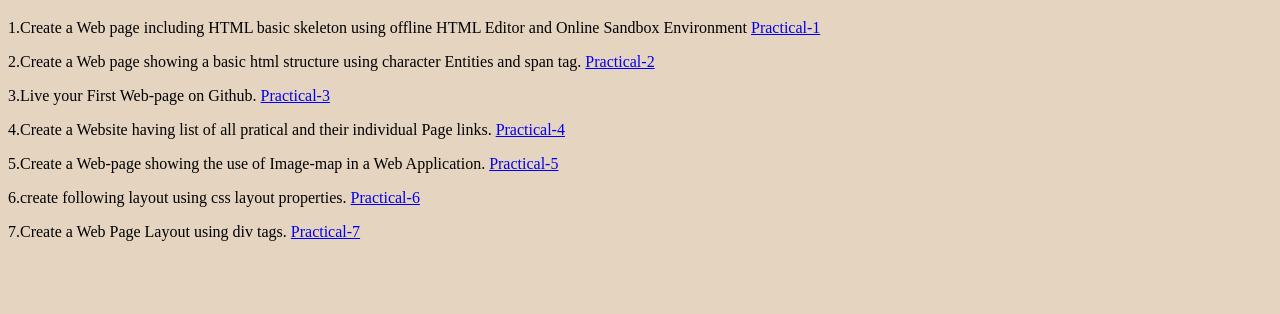
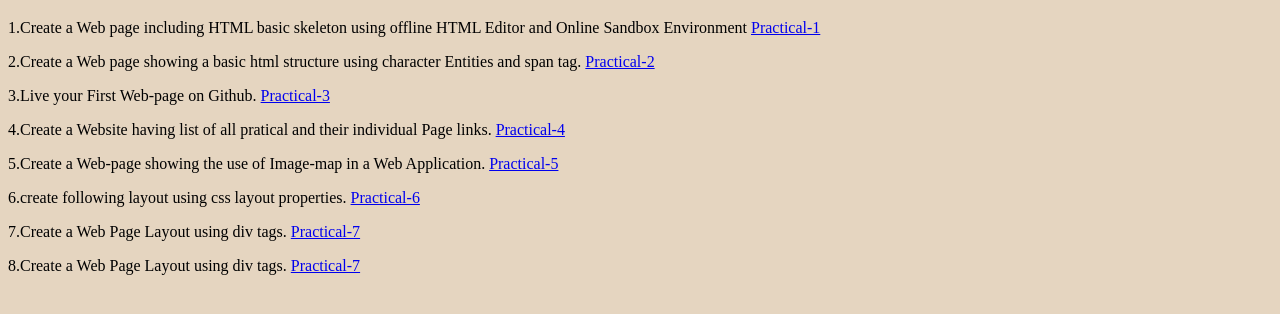
Before and after one commit to anujyadav13/Fullstack-1_2020, a plain HTML site: page index.html in a window 1280 px wide. Shown: the part 164-478 px from the top of the page. Drawn offline with Linux system fonts and the light colour scheme.

Commit message:
Update index.html

```diff
--- a/index.html
+++ b/index.html
@@ -49,5 +49,9 @@
       7.Create a Web Page Layout using div tags.
       <a href="./Practicals/Practical-7.html">Practical-7</a>
     </p>
+     <p>
+      8.Create a Web Page Layout using div tags.
+      <a href="./Practicals/Assignment8.html">Practical-7</a>
+    </p>
   </body>
 </html>
```
